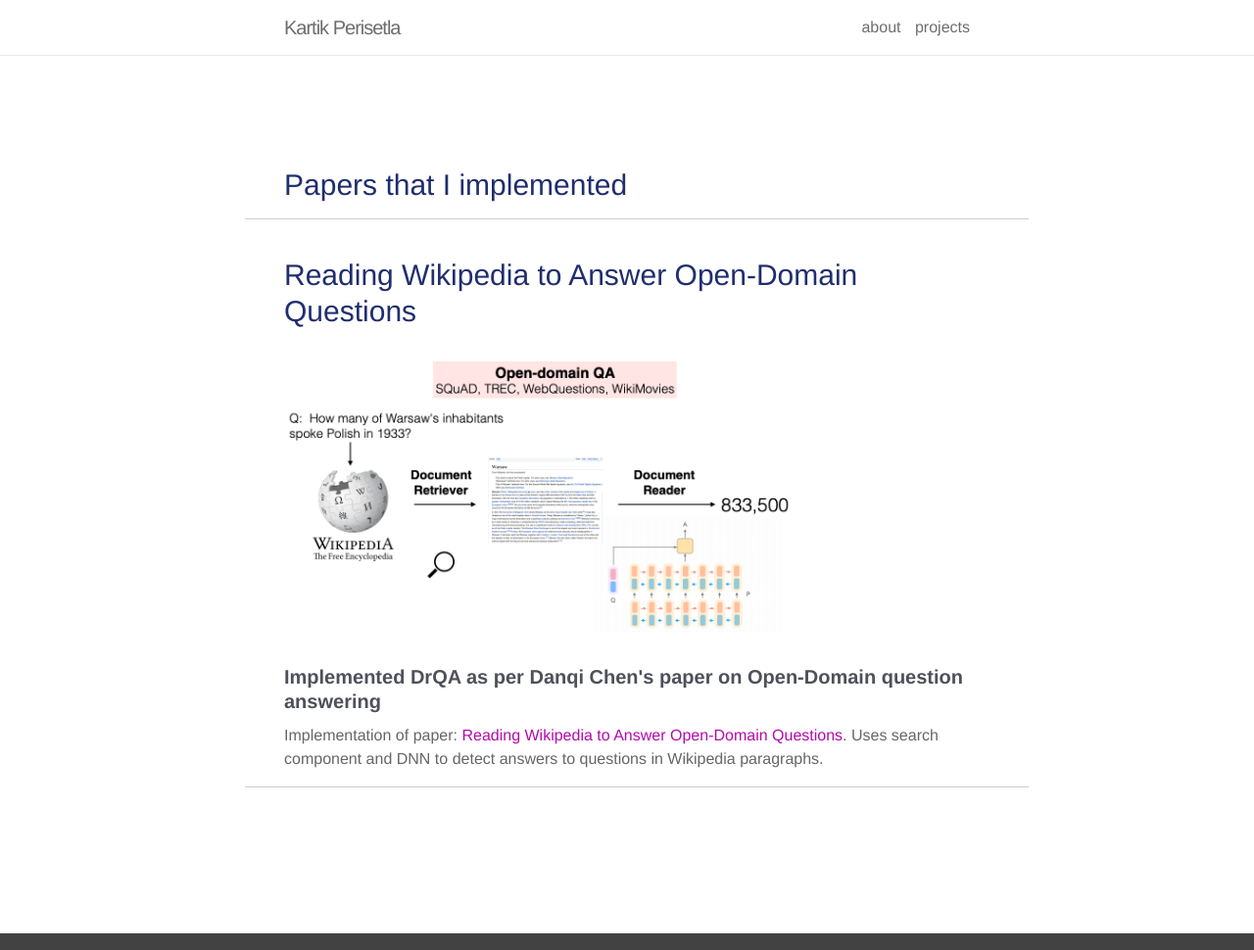
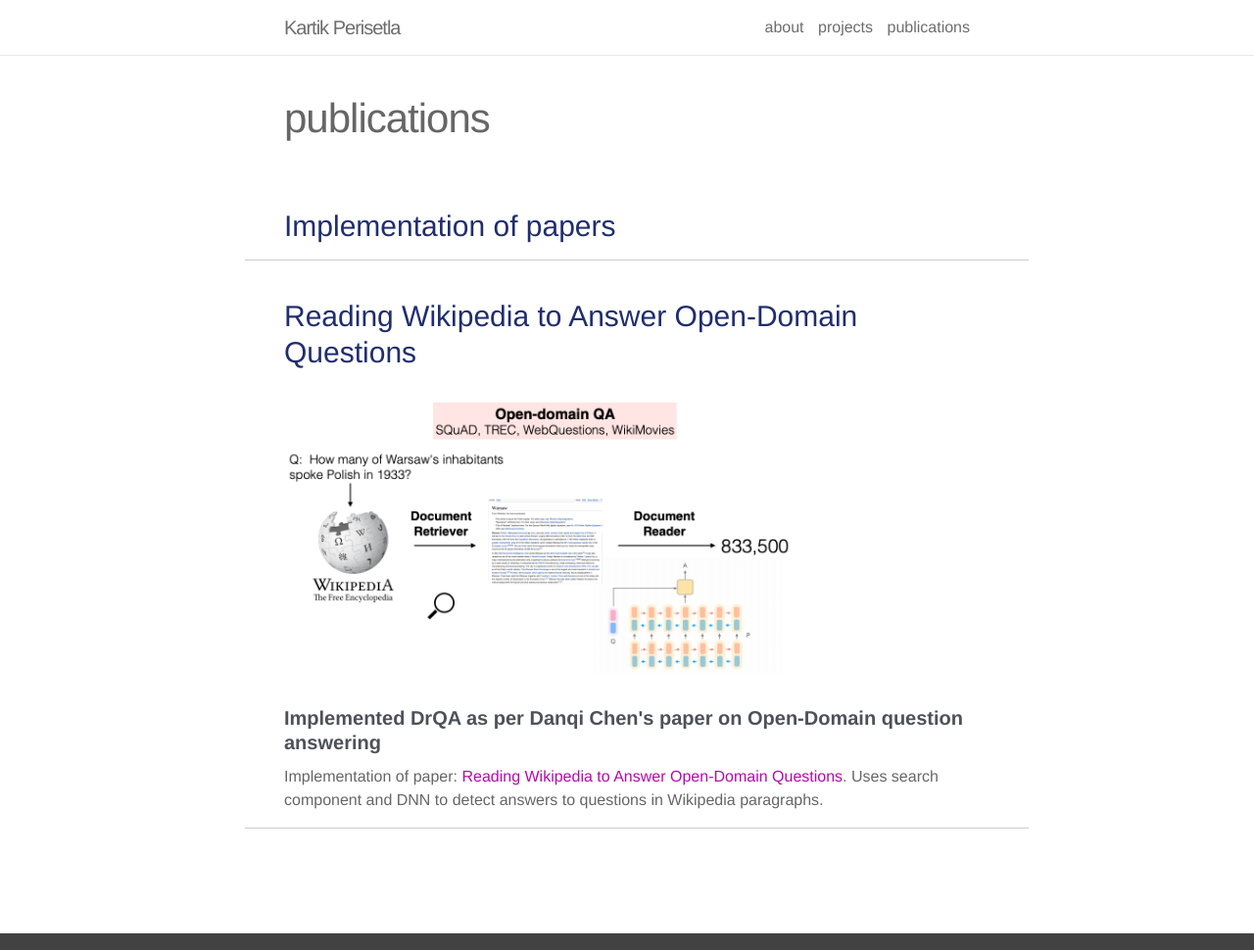
Before and after one commit to kartikperisetla/kartikperisetla.github.io, a Jekyll site: the page built from _pages/publications.md, in a window 1280 px wide and 970 px high. Shown: the whole window at 98% size. Built offline with Jekyll 4.4.1, drawn with Linux system fonts in a browser that asks for light colours; nearby versions of some CDN libraries.

Commit message:
Update publications.md

```diff
--- a/_pages/publications.md
+++ b/_pages/publications.md
@@ -1,11 +1,11 @@
 ---
 layout: page
 permalink: /publications/
-title:
+title: publications
 description:
 ---
 
-<h3 style="color:#202E6E">Papers that I implemented
+<h3 style="color:#202E6E">Implementation of papers
 </h3>
 <h4 class="year" />
 <br />
```
